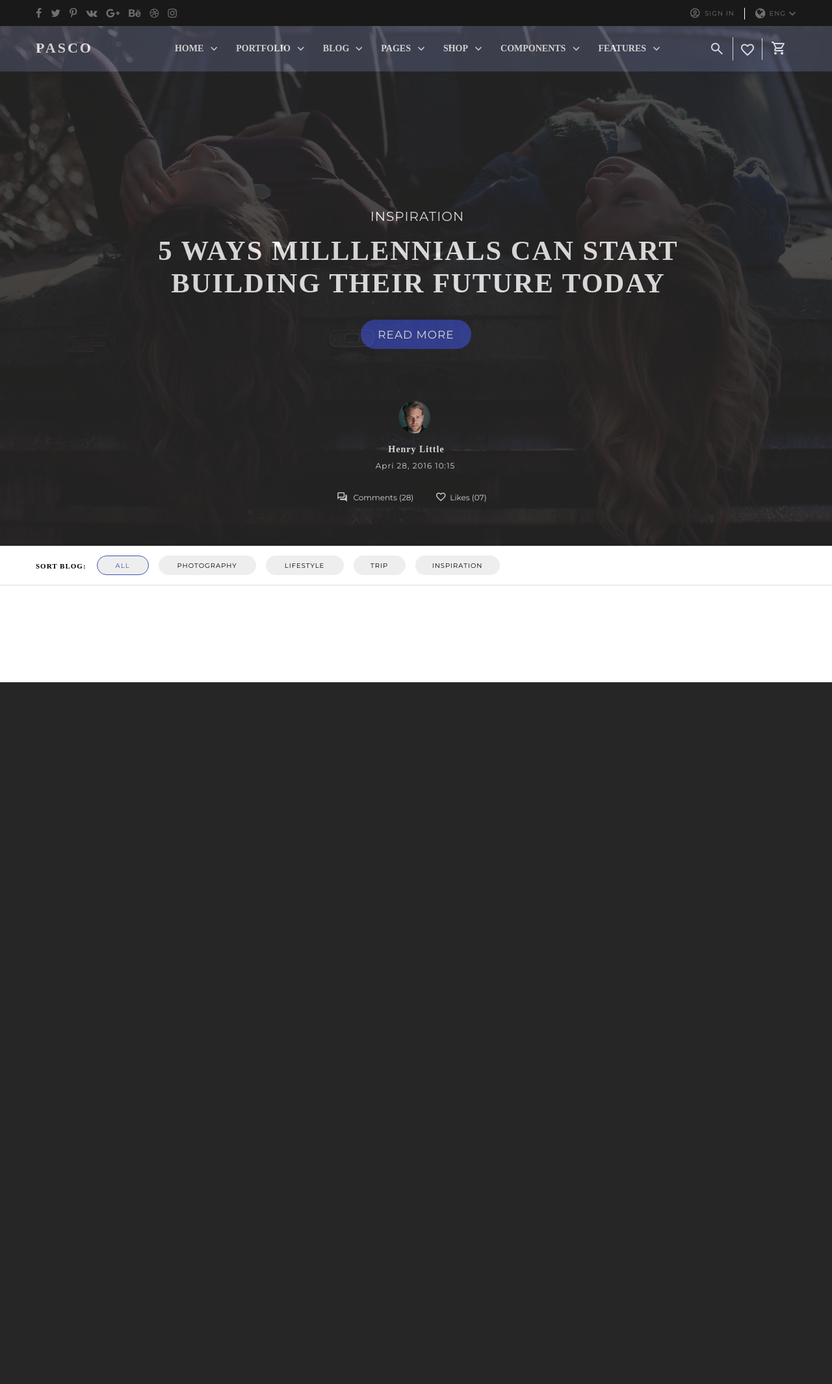
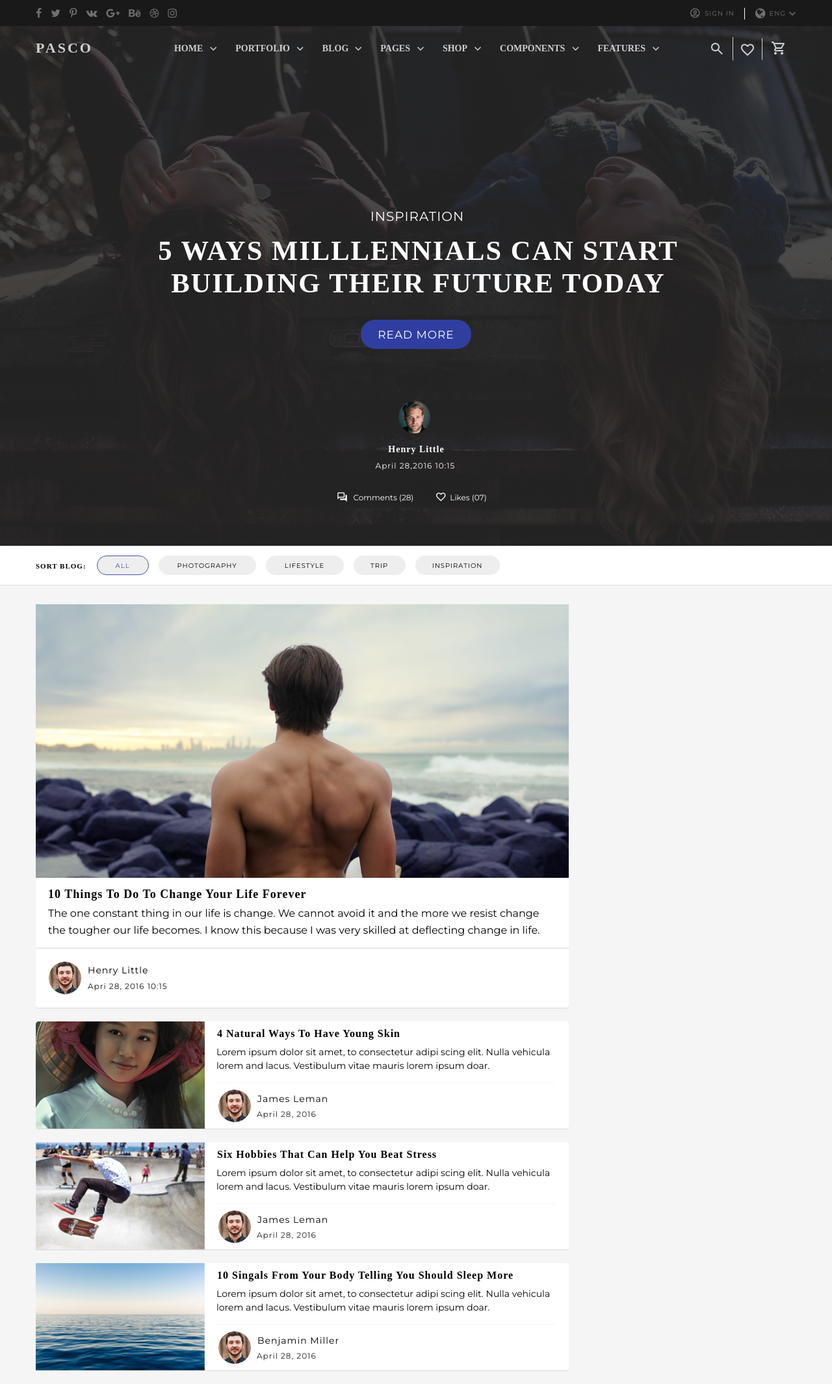
Before and after one commit to arkajyotiadhikary/codeigniter-test, a PHP site: page / in a window 1280 px wide. Shown: the whole page at 65% size. Before the commit the page ends 1050 px from the top, so only its background shows below. Run offline with PHP 8.4, Linux system fonts and the light colour scheme; some web fonts are replaced.

Commit message:
middle article done

```diff
--- a/index.css
+++ b/index.css
@@ -89,17 +89,21 @@
     width: 16px;
     font-size: 20px;
 }
-/* !SECTION */
-
 .background {
     background-size: cover;
     position: absolute;
     background-repeat: no-repeat;
-    background-image: url("./image/wallpaper.jpg");
+    background-image: linear-gradient(
+            to bottom,
+            rgba(33, 33, 33, 0.8),
+            rgba(33, 33, 33, 0.8)
+        ),
+        url("./image/wallpaper.jpg");
     height: 800px;
     width: 100%;
     z-index: -1;
 }
+/* !SECTION */
 
 /* SECTION main menu css*/
 .main-menu {
@@ -108,7 +112,6 @@
     justify-content: center;
     width: 100%;
     height: 70px;
-    background-color: #414454;
     opacity: 0.8;
 }
 .main-menu .container {
@@ -130,12 +133,16 @@
     margin-bottom: 3px;
 }
 .blog-pages {
-    margin-left: 95px;
+    display: flex;
+    align-items: center;
+    margin-left: 93px;
     width: 810px;
+    height: 65px;
 }
 .page-list {
     list-style: none;
     display: flex;
+    height: 100%;
 }
 .page-list > li {
     display: flex;
@@ -144,6 +151,9 @@
     align-items: center;
     padding: 0 12px;
 }
+/* .page-list .selected {
+    border-bottom: 5px solid red;
+} */
 .page-list .material-symbols-outlined {
     padding-left: 6px;
     font-size: 20px;
@@ -175,10 +185,8 @@
 /* SECTION title css */
 .title {
     height: 730px;
-    background-color: #212121;
     display: flex;
     justify-content: center;
-    opacity: 0.8;
 }
 .slide {
     margin-top: 210px;
@@ -199,7 +207,6 @@
     padding: 0 20px;
     line-height: 27px;
 }
-
 .slide > h1 {
     margin-left: 7px;
     font-weight: 900;
@@ -223,13 +230,11 @@
     background-color: #303f9f;
     color: #ffffff;
 }
-
 .slide .author {
     margin-top: 80px;
     color: white;
     text-align: center;
 }
-
 .slide .author > img {
     padding-right: 4px;
     width: 50px;
@@ -354,3 +359,161 @@
     color: white;
     cursor: pointer;
 }
+
+/* SECTION body */
+
+.body {
+    display: flex;
+    justify-content: center;
+    background-color: #f5f5f5;
+}
+.body .container {
+    width: 1170px;
+    display: flex;
+}
+.body .container .articles {
+    padding-top: 30px;
+}
+
+.articles .top-articles {
+    background-color: white;
+    border-radius: 4px;
+    filter: drop-shadow(0px 1px 0.5px rgba(0, 0, 0, 0.12));
+    width: 820px;
+}
+.articles .top-articles .article-img > img {
+    object-fit: cover;
+    object-position: center -700px;
+    width: 820px !important;
+    height: 421px !important;
+}
+
+.article-body {
+    margin-bottom: 6px;
+    padding: 7px 19px;
+}
+
+.article-body > p:nth-child(1) {
+    font-size: 18px;
+    letter-spacing: 1px;
+    line-height: 29px;
+    color: #000000;
+    font-weight: 700;
+}
+
+.article-body > p:nth-child(2) {
+    padding-top: 2px;
+    width: 776px;
+    font-size: 16px;
+    line-height: 26px;
+    color: #000000;
+    font-weight: 400;
+}
+
+.article-author {
+    display: flex;
+    align-items: center;
+    height: 92px;
+    border-top: 0.5px solid #f5f5f5;
+    filter: drop-shadow(0px 1px 0.5px rgba(0, 0, 0, 0.12));
+}
+.article-author .author-img {
+    padding-top: 3px;
+    margin-left: 20px;
+}
+.article-author .author-img > img {
+    height: 50px;
+    width: 50px;
+}
+
+.article-author .author-details {
+    margin-left: 10px;
+}
+.article-author .author-details > p:nth-child(1) {
+    font-size: 14px;
+    letter-spacing: 1px;
+    line-height: 27px;
+    padding-top: 2px;
+    color: #000000;
+    font-weight: 400;
+}
+.article-author .author-details > p:nth-child(2) {
+    font-size: 12px;
+    letter-spacing: 1px;
+    line-height: 21px;
+    padding-bottom: 4px;
+    color: #212121;
+    font-weight: 400;
+}
+
+.middle-articles-1 {
+    margin-top: 21px;
+}
+
+.middle-articles-1 .article {
+    margin-bottom: 21px;
+    display: flex;
+    width: 820px;
+    height: 165px;
+    border-radius: 4px;
+    filter: drop-shadow(0px 1px 0.5px rgba(0, 0, 0, 0.12));
+    background-color: #ffffff;
+}
+.middle-articles-1 .article .mid-article-img > img {
+    height: 165px;
+    width: 260px;
+}
+
+.mid-article-body > p:nth-child(1) {
+    padding-top: 6px;
+    padding-left: 19px;
+    font-size: 16px;
+    letter-spacing: 1px;
+    line-height: 26px;
+    color: #000000;
+    font-weight: 700;
+}
+.mid-article-body > p:nth-child(2) {
+    border-bottom: 1px solid #f5f5f5;
+    margin-left: 18px;
+    margin-top: 5px;
+    padding-bottom: 5px;
+    width: 522px;
+    height: 52px;
+    font-size: 14px;
+    line-height: 21px;
+    color: #000000;
+    font-weight: 400;
+}
+
+.mid-article-author {
+    display: flex;
+    align-items: center;
+    height: 70px;
+}
+.mid-article-author .mid-author-img {
+    margin-left: 21px;
+    padding-top: 4px;
+}
+.mid-article-author .mid-author-details {
+}
+.mid-article-author .mid-author-details > p:nth-child(1) {
+    margin-left: 10px;
+    padding-top: 6px;
+    font-size: 14px;
+    letter-spacing: 1px;
+    line-height: 27px;
+    color: #000000;
+    font-weight: 400;
+}
+.mid-article-author .mid-author-details > p:nth-child(2) {
+    margin-left: 9px;
+    font-size: 12px;
+    padding-bottom: 8px;
+    letter-spacing: 1px;
+    line-height: 20px;
+    color: #212121;
+    font-weight: 400;
+}
+
+/* !SECTION */ ;
--- a/index.html
+++ b/index.html
@@ -87,7 +87,7 @@
                         </div>
                         <div class="blog-pages">
                             <ul class="page-list">
-                                <li>
+                                <li class="selected">
                                     HOME
                                     <span class="material-symbols-outlined">
                                         expand_more
@@ -159,12 +159,7 @@
                         <div class="author">
                             <img src="./image/New Project.png" alt="" />
                             <p class="name">Henry Little</p>
-                            <p class="date">
-                                <!-- <span id="data-span-1"></span> -->
-                                Apri 28,
-                                <!-- <span id="data-span-2"></span> -->
-                                2016 10:15
-                            </p>
+                            <p class="date">April 28,2016 10:15</p>
                         </div>
                         <div class="states">
                             <div class="comments">
@@ -201,12 +196,131 @@
                 <div class="container">
                     <div class="articles">
                         <div class="top-articles">
-                            <div class="1"></div>
+                            <div class="1">
+                                <div class="article-img">
+                                    <img src="./image//man-rock.jpg" alt="" />
+                                </div>
+                                <div class="article-body">
+                                    <p>
+                                        10 Things To Do To Change Your Life
+                                        Forever
+                                    </p>
+                                    <p>
+                                        The one constant thing in our life is
+                                        change. We cannot avoid it and the more
+                                        we resist change the tougher our life
+                                        becomes. I know this because I was very
+                                        skilled at deflecting change in life.
+                                    </p>
+                                </div>
+                                <div class="article-author">
+                                    <div class="author-img">
+                                        <img
+                                            src="./image/art_auth_1.png"
+                                            alt=""
+                                        />
+                                    </div>
+                                    <div class="author-details">
+                                        <p>Henry Little</p>
+                                        <p>Apri 28, 2016 10:15</p>
+                                    </div>
+                                </div>
+                            </div>
                         </div>
                         <div class="middle-articles-1">
-                            <div class="2"></div>
-                            <div class="3"></div>
-                            <div class="4"></div>
+                            <div class="article">
+                                <div class="mid-article-img">
+                                    <img
+                                        src="./image/middle-art-1.png"
+                                        alt=""
+                                    />
+                                </div>
+                                <div>
+                                    <div class="mid-article-body">
+                                        <p>4 Natural Ways To Have Young Skin</p>
+                                        <p>
+                                            Lorem ipsum dolor sit amet, to
+                                            consectetur adipi scing elit. Nulla
+                                            vehicula lorem and lacus. Vestibulum
+                                            vitae mauris lorem ipsum doar.
+                                        </p>
+                                    </div>
+                                    <div class="mid-article-author">
+                                        <div class="mid-author-img">
+                                            <img
+                                                src="./image/art_auth_1.png"
+                                                alt=""
+                                            />
+                                        </div>
+                                        <div class="mid-author-details">
+                                            <p>James Leman</p>
+                                            <p>April 28, 2016</p>
+                                        </div>
+                                    </div>
+                                </div>
+                            </div>
+                            <div class="article">
+                                <div class="mid-article-img">
+                                    <img src="./image/mid-art-2.png" alt="" />
+                                </div>
+                                <div>
+                                    <div class="mid-article-body">
+                                        <p>
+                                            Six Hobbies That Can Help You Beat
+                                            Stress
+                                        </p>
+                                        <p>
+                                            Lorem ipsum dolor sit amet, to
+                                            consectetur adipi scing elit. Nulla
+                                            vehicula lorem and lacus. Vestibulum
+                                            vitae mauris lorem ipsum doar.
+                                        </p>
+                                    </div>
+                                    <div class="mid-article-author">
+                                        <div class="mid-author-img">
+                                            <img
+                                                src="./image/art_auth_1.png"
+                                                alt=""
+                                            />
+                                        </div>
+                                        <div class="mid-author-details">
+                                            <p>James Leman</p>
+                                            <p>April 28, 2016</p>
+                                        </div>
+                                    </div>
+                                </div>
+                            </div>
+                            <div class="article">
+                                <div class="mid-article-img">
+                                    <img src="./image/mid-art-3.png" alt="" />
+                                </div>
+                                <div>
+                                    <div class="mid-article-body">
+                                        <p>
+                                            10 Singals From Your Body Telling
+                                            You Should Sleep More
+                                        </p>
+                                        <p>
+                                            Lorem ipsum dolor sit amet, to
+                                            consectetur adipi scing elit. Nulla
+                                            vehicula lorem and lacus. Vestibulum
+                                            vitae mauris lorem ipsum doar.
+                                        </p>
+                                    </div>
+                                    <div class="mid-article-author">
+                                        <div class="mid-author-img">
+                                            <img
+                                                src="./image/art_auth_1.png"
+                                                alt=""
+                                            />
+                                        </div>
+                                        <div class="mid-author-details">
+                                            <p>Benjamin Miller</p>
+                                            <p>April 28, 2016</p>
+                                        </div>
+                                    </div>
+                                </div>
+                            </div>
                         </div>
                         <div class="middle-articles-2">
                             <div class="5"></div>
@@ -217,8 +331,9 @@
                             <div class="8"></div>
                             <div class="9"></div>
                         </div>
+                        <div class="show-more"></div>
                     </div>
-                    <div class="show-more"></div>
+                    <div class="right-sidebar"></div>
                 </div>
             </div>
             <div class="footer"></div>
```
Also changed, not shown: image/art_auth_1.png (added), image/man-rock.jpg (added), image/mid-art-2.png (added), image/mid-art-3.png (added), image/mid-art-4.png (added), image/mid-art-auth-1.png (added), image/middle-art-1.png (added).
